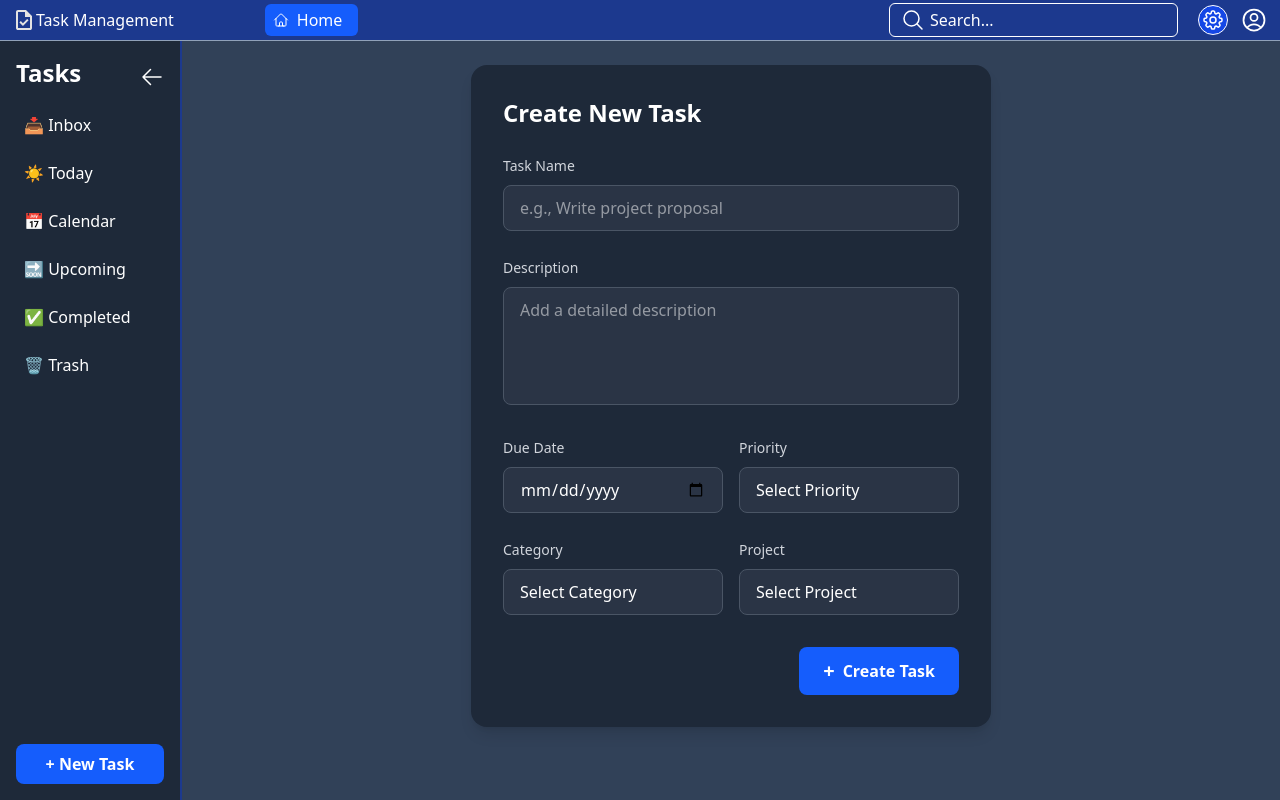
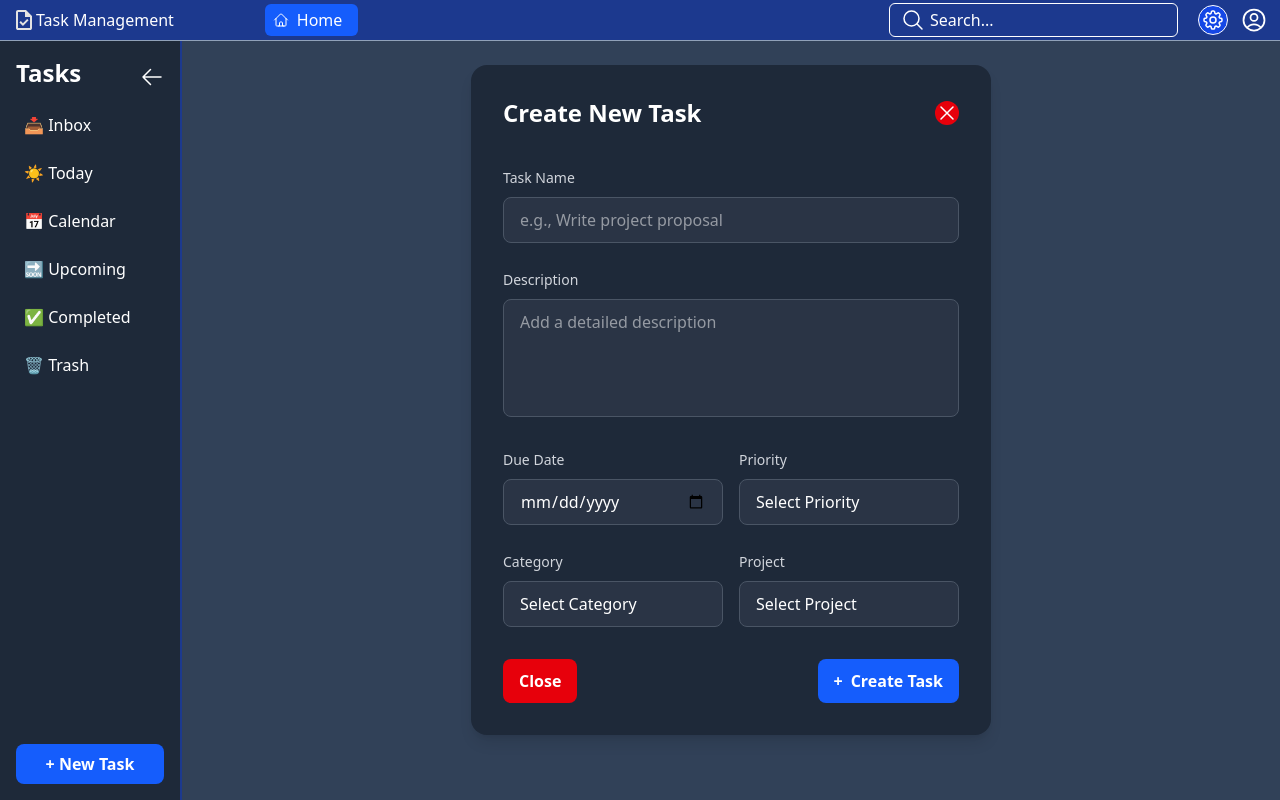
Before and after one commit to subash43e/taskapp, a Next.js app: page / in a window 1280 px wide. Both pictures are taken after a click on the button "+ New Task". Built offline with nearby package versions, Linux system fonts and the light colour scheme.

Commit message:
Implement task creation functionality with Redux; add show/hide logic for TaskCreation component and integrate state management in Sidebar

```diff
--- a/src/Components/Sidebar/index.tsx
+++ b/src/Components/Sidebar/index.tsx
@@ -1,4 +1,6 @@
 import React from 'react';
+import { useDispatch } from 'react-redux';
+import { showTaskCreation } from '../../store';
 import './sidebar-animations.css';
 
 export interface SidebarProps {
@@ -7,6 +9,7 @@ export interface SidebarProps {
 }
 
 export const Sidebar: React.FC<SidebarProps> = ({ collapsed, setCollapsed }) => {
+  const dispatch = useDispatch();
   return (
     <div className='w-full h-full bg-gray-800 text-white p-4 relative select-none transition-all duration-300 flex flex-col'>
       <h2 className={`text-2xl font-bold mb-4 ${collapsed ? "hidden" : "block"}`}>Tasks</h2>
@@ -94,8 +97,11 @@ export const Sidebar: React.FC<SidebarProps> = ({ collapsed, setCollapsed }) =>
           </a>
         </li>
         <li className="mt-auto" title='Add New Task'>
-          <button className=" min-w-[40px] max-w-[170px] w-full bg-blue-600 hover:bg-blue-700 text-white font-bold p-2 rounded-lg flex text-center justify-center">
-            <span className="">{!collapsed ? "+ New Task" : "+"}</span>
+          <button
+            className="min-w-[40px] max-w-[170px] w-full bg-blue-600 hover:bg-blue-700 text-white font-bold p-2 rounded-lg flex text-center justify-center"
+            onClick={() => dispatch(showTaskCreation())}
+          >
+            <span>{!collapsed ? "+ New Task" : "+"}</span>
           </button>
         </li>
       </ul>
--- a/src/Components/Task_Creation/index.tsx
+++ b/src/Components/Task_Creation/index.tsx
@@ -1,51 +1,53 @@
-import React, { useState } from "react";
+import React from "react";
+import { useSelector, useDispatch } from 'react-redux';
+import { RootState, hideTaskCreation } from '../../store';
+import { setTaskName, setDescription, setDueDate, setPriority, setCategory, setProject } from '../../taskCreationSlice';
 
 const priorities = ["Low", "Medium", "High"];
 const categories = ["Design", "Development", "Testing", "Research"];
 const projects = ["Website Redesign", "Mobile App", "API Integration"];
 
 export default function TaskCreation() {
-    const [taskName, setTaskName] = useState("");
-    const [description, setDescription] = useState("");
-    const [dueDate, setDueDate] = useState("");
-    const [priority, setPriority] = useState("");
-    const [category, setCategory] = useState("");
-    const [project, setProject] = useState("");
+    const dispatch = useDispatch();
+    const { taskName, description, dueDate, priority, category, project } = useSelector((state: RootState) => state.taskCreation);
 
     return (
         <div className="w-full h-full flex justify-center items-start p-6 overflow-y-auto">
-            {/* Form Card */}
             <div className="bg-gray-800 rounded-2xl shadow-lg p-8 w-[520px] max-w-[95vw]">
+                <div className="flex justify-between items-center mb-3">
                     <h2 className="text-white font-bold text-2xl mb-6">Create New Task</h2>
+                    <div className="mb-6 hover:bg-red-400 rounded-2xl bg-red-600" onClick={() => dispatch(hideTaskCreation())}>
+                        <svg xmlns="http://www.w3.org/2000/svg" fill="none" viewBox="0 0 24 24" strokeWidth={1.5} stroke="currentColor" className="size-6">
+                            <path strokeLinecap="round" strokeLinejoin="round" d="M6 18 18 6M6 6l12 12" />
+                        </svg>
+                    </div>
+                </div>
                 <form>
-                    {/* Task Name */}
                     <label className="text-gray-300 font-medium text-sm">Task Name</label>
                     <input
                         type="text"
                         placeholder="e.g., Write project proposal"
                         value={taskName}
-                        onChange={e => setTaskName(e.target.value)}
+                        onChange={e => dispatch(setTaskName(e.target.value))}
                         className="w-full mt-2 mb-6 px-4 py-2.5 rounded-lg border border-gray-600 bg-gray-700/50 text-white text-base outline-none focus:border-blue-500 transition-colors"
                     />
 
-                    {/* Description */}
                     <label className="text-gray-300 font-medium text-sm">Description</label>
                     <textarea
                         placeholder="Add a detailed description"
                         value={description}
-                        onChange={e => setDescription(e.target.value)}
+                        onChange={e => dispatch(setDescription(e.target.value))}
                         rows={4}
                         className="w-full mt-2 mb-6 px-4 py-2.5 rounded-lg border border-gray-600 bg-gray-700/50 text-white text-base resize-none outline-none focus:border-blue-500 transition-colors"
                     />
 
-                    {/* Row: Due Date & Priority */}
                     <div className="flex gap-4 mb-6">
                         <div className="flex-1">
                             <label className="text-gray-300 font-medium text-sm">Due Date</label>
                             <input
                                 type="date"
                                 value={dueDate}
-                                onChange={e => setDueDate(e.target.value)}
+                                onChange={e => dispatch(setDueDate(e.target.value))}
                                 className="w-full mt-2 px-4 py-2.5 rounded-lg border border-gray-600 bg-gray-700/50 text-white text-base outline-none focus:border-blue-500 transition-colors"
                             />
                         </div>
@@ -53,7 +55,7 @@ export default function TaskCreation() {
                             <label className="text-gray-300 font-medium text-sm">Priority</label>
                             <select
                                 value={priority}
-                                onChange={e => setPriority(e.target.value)}
+                                onChange={e => dispatch(setPriority(e.target.value))}
                                 className="w-full mt-2 px-4 py-2.5 rounded-lg border border-gray-600 bg-gray-700/50 text-white text-base outline-none focus:border-blue-500 transition-colors appearance-none"
                             >
                                 <option value="">Select Priority</option>
@@ -66,13 +68,12 @@ export default function TaskCreation() {
                         </div>
                     </div>
 
-                    {/* Row: Category & Project */}
                     <div className="flex gap-4 mb-8">
                         <div className="flex-1">
                             <label className="text-gray-300 font-medium text-sm">Category</label>
                             <select
                                 value={category}
-                                onChange={e => setCategory(e.target.value)}
+                                onChange={e => dispatch(setCategory(e.target.value))}
                                 className="w-full mt-2 px-4 py-2.5 rounded-lg border border-gray-600 bg-gray-700/50 text-white text-base outline-none focus:border-blue-500 transition-colors appearance-none"
                             >
                                 <option value="">Select Category</option>
@@ -87,7 +88,7 @@ export default function TaskCreation() {
                             <label className="text-gray-300 font-medium text-sm">Project</label>
                             <select
                                 value={project}
-                                onChange={e => setProject(e.target.value)}
+                                onChange={e => dispatch(setProject(e.target.value))}
                                 className="w-full mt-2 px-4 py-2.5 rounded-lg border border-gray-600 bg-gray-700/50 text-white text-base outline-none focus:border-blue-500 transition-colors appearance-none"
                             >
                                 <option value="">Select Project</option>
@@ -100,14 +101,22 @@ export default function TaskCreation() {
                         </div>
                     </div>
 
-                    {/* Create Task Button */}
+                    <div className="flex gap-2 items-center justify-between">
                         <button
                             type="button"
-                        className="bg-blue-600 hover:bg-blue-700 text-white font-semibold text-base border-none rounded-lg px-6 py-2.5 cursor-pointer flex items-center gap-2 ml-auto transition-colors"
+                            className="bg-red-600 hover:bg-red-700 text-white font-semibold text-base border-none rounded-lg px-4 py-2.5 cursor-pointer transition-colors"
+                            onClick={() => dispatch(hideTaskCreation())}
                         >
-                        <span className="text-xl font-bold">+</span>
+                            Close
+                        </button>
+                        <button
+                            type="button"
+                            className="bg-blue-600 hover:bg-blue-700 text-white font-semibold text-base border-none rounded-lg px-4 py-2.5 cursor-pointer flex items-center gap-2 transition-colors"
+                        >
+                            <span className="font-bold">+</span>
                             Create Task
                         </button>
+                    </div>
                 </form>
             </div>
         </div>
--- a/src/app/page.tsx
+++ b/src/app/page.tsx
@@ -15,6 +15,7 @@ export default function Home() {
   const startX = useSelector((state: RootState) => state.ui.startX);
   const startWidth = useSelector((state: RootState) => state.ui.startWidth);
   const [collapsed, setCollapsed] = React.useState(false);
+  const showTaskCreation = useSelector((state: RootState) => state.ui.showTaskCreation);
 
   const handleMouseDown = (e: React.MouseEvent) => {
     if (collapsed) return;
@@ -64,7 +65,7 @@ export default function Home() {
           />
         )}
         <main className="flex-1 overflow-auto bg-slate-700 text-white">
-          <TaskCreation />
+          {showTaskCreation && <TaskCreation />}
         </main>
       </section>
     </div>
--- a/src/store.ts
+++ b/src/store.ts
@@ -1,4 +1,5 @@
 import { configureStore, createSlice } from '@reduxjs/toolkit';
+import taskCreationReducer from './taskCreationSlice';
 
 // Example: UI state for sidebar size
 const uiSlice = createSlice({
@@ -8,6 +9,7 @@ const uiSlice = createSlice({
     isResizing: false,
     startX: 0,
     startWidth: 180,
+    showTaskCreation: false,
   },
   reducers: {
     setSidebarSize(state, action) {
@@ -22,14 +24,24 @@ const uiSlice = createSlice({
     setStartWidth(state, action) {
       state.startWidth = action.payload;
     },
+    showTaskCreation(state) {
+      state.showTaskCreation = true;
+    },
+    hideTaskCreation(state) {
+      state.showTaskCreation = false;
+    },
+    toggleTaskCreation(state) {
+      state.showTaskCreation = !state.showTaskCreation;
+    },
   },
 });
 
-export const { setSidebarSize, setIsResizing, setStartX, setStartWidth } = uiSlice.actions;
+export const { setSidebarSize, setIsResizing, setStartX, setStartWidth, showTaskCreation, hideTaskCreation, toggleTaskCreation } = uiSlice.actions;
 
 export const store = configureStore({
   reducer: {
     ui: uiSlice.reducer,
+    taskCreation: taskCreationReducer,
   },
 });
 
--- /dev/null
+++ b/src/taskCreationSlice.ts
@@ -0,0 +1,50 @@
+import { createSlice } from '@reduxjs/toolkit';
+
+const initialState = {
+	taskName: '',
+	description: '',
+	dueDate: '',
+	priority: '',
+	category: '',
+	project: '',
+};
+
+const taskCreationSlice = createSlice({
+	name: 'taskCreation',
+	initialState,
+	reducers: {
+		setTaskName(state, action) {
+			state.taskName = action.payload;
+		},
+		setDescription(state, action) {
+			state.description = action.payload;
+		},
+		setDueDate(state, action) {
+			state.dueDate = action.payload;
+		},
+		setPriority(state, action) {
+			state.priority = action.payload;
+		},
+		setCategory(state, action) {
+			state.category = action.payload;
+		},
+		setProject(state, action) {
+			state.project = action.payload;
+		},
+		resetTaskForm(state) {
+			Object.assign(state, initialState);
+		},
+	},
+});
+
+export const {
+	setTaskName,
+	setDescription,
+	setDueDate,
+	setPriority,
+	setCategory,
+	setProject,
+	resetTaskForm,
+} = taskCreationSlice.actions;
+
+export default taskCreationSlice.reducer;
```
Lines whose indentation alone changed are shown as unchanged.
